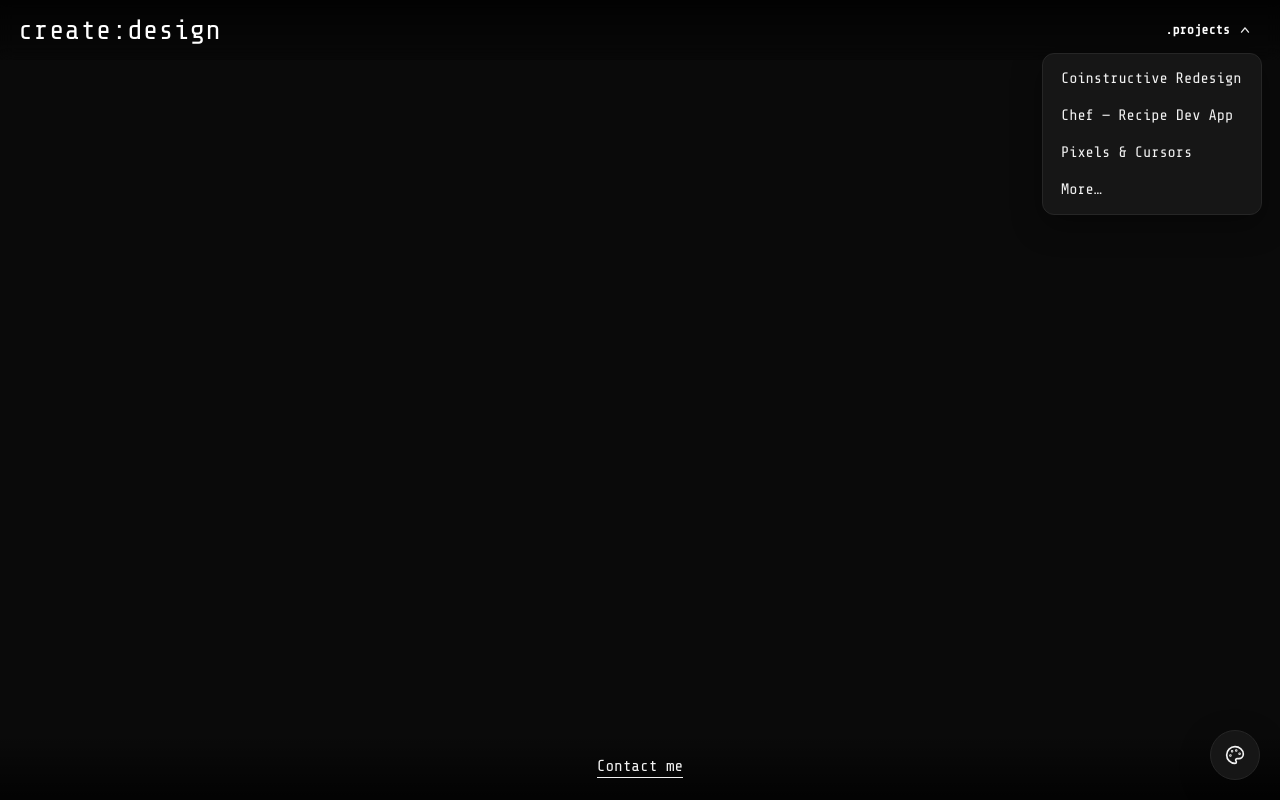
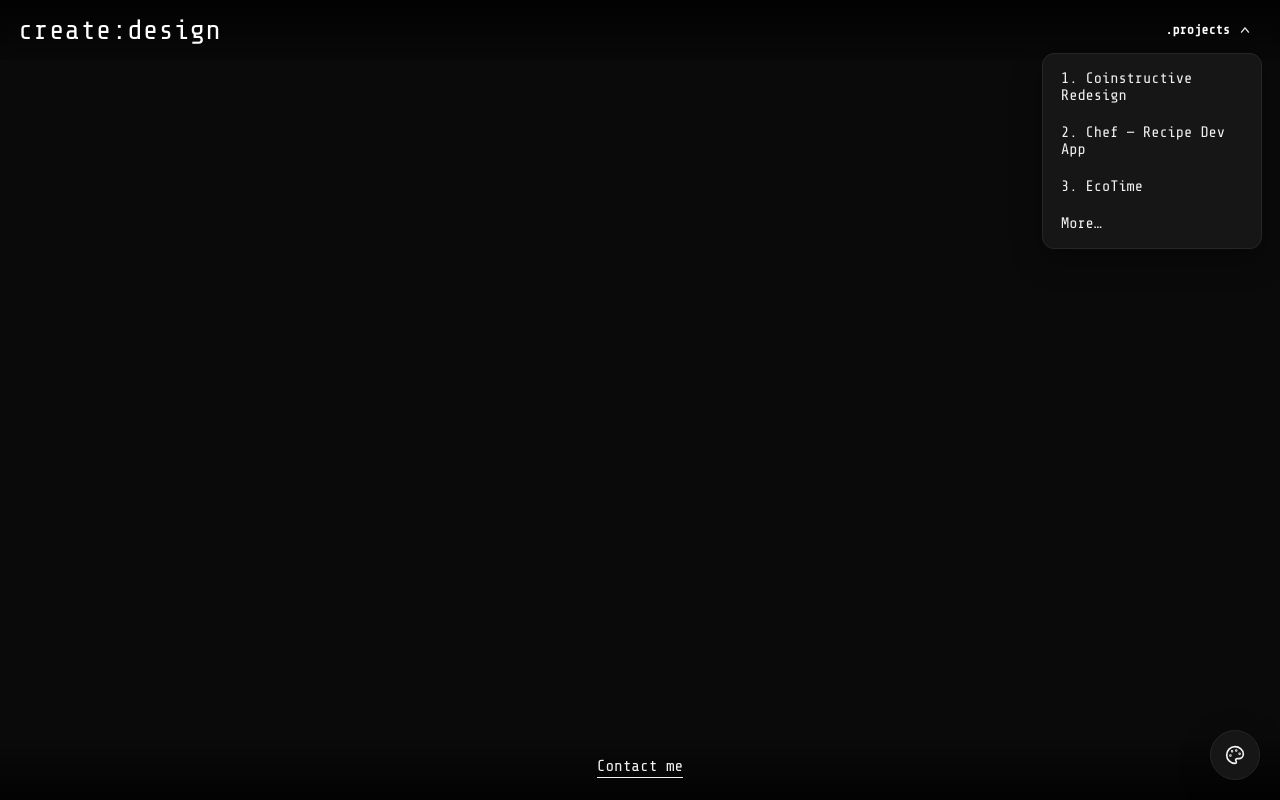
Before and after one commit to miglearambulo/new-app, a Next.js app: page / in a window 1280 px wide. Both pictures are taken after a click on the button ".projects". Built offline with nearby package versions, Linux system fonts and the light colour scheme.

Commit message:
drop down fixes

```diff
--- a/app/page.tsx
+++ b/app/page.tsx
@@ -39,9 +39,9 @@ export default function Home() {
 
             {open && (
               <div id="projects-menu" role="menu" className="dropdown">
-                <a role="menuitem" href="#" target="_blank" rel="noreferrer">Coinstructive Redesign</a>
-                <a role="menuitem" href="#" target="_blank" rel="noreferrer">Chef — Recipe Dev App</a>
-                <a role="menuitem" href="#" target="_blank" rel="noreferrer">Pixels & Cursors</a>
+                <a role="menuitem" href="#" target="_blank" rel="noreferrer">1. Coinstructive Redesign</a>
+                <a role="menuitem" href="#" target="_blank" rel="noreferrer">2. Chef — Recipe Dev App</a>
+                <a role="menuitem" href="#" target="_blank" rel="noreferrer">3. EcoTime</a>
                 <a role="menuitem" href="#" target="_blank" rel="noreferrer">More…</a>
               </div>
             )}
```
